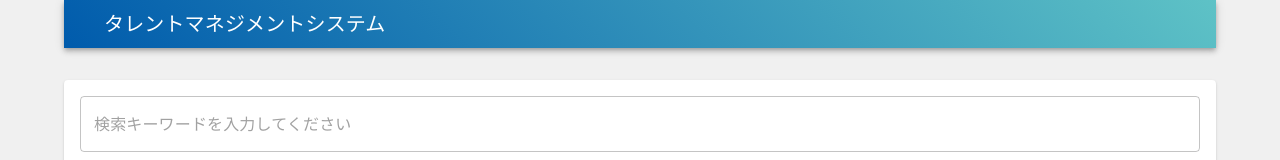
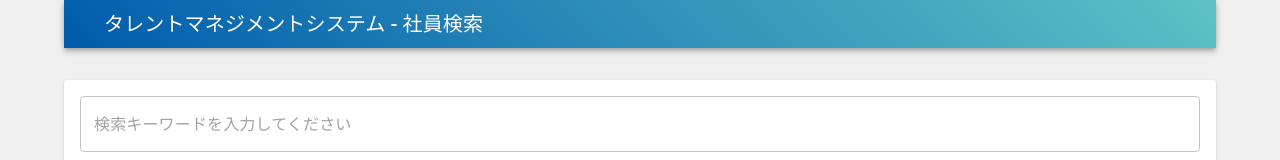
Before and after one commit to nishikawa6/WHI-Intern-2025, a Next.js app in the folder frontend/: page / in a window 1280 px wide. Shown: the top 160 px of the page. Built offline with nearby package versions, Linux system fonts and the light colour scheme; no server answers; some icons are missing; what @mui/material-nextjs, io-ts would draw is missing.

Commit message:
globalheader

```diff
--- a/frontend/src/app/employee/[id]/page.tsx
+++ b/frontend/src/app/employee/[id]/page.tsx
@@ -4,8 +4,8 @@ import { Suspense } from 'react';
 
 export default function EmployeePage() {
   return (
-    <GlobalContainer>
-      { /* Mark EmployeeDetailsContainer as CSR */ }
+    <GlobalContainer pageTitle="社員詳細">
+      {/* Mark EmployeeDetailsContainer as CSR */}
       <Suspense>
         <EmployeeDetailsContainer />
       </Suspense>
--- a/frontend/src/app/page.tsx
+++ b/frontend/src/app/page.tsx
@@ -3,7 +3,7 @@ import { GlobalContainer } from "@/components/GlobalContainer";
 
 export default function Home() {
   return (
-    <GlobalContainer>
+    <GlobalContainer pageTitle="社員検索">
       <SearchEmployees />
     </GlobalContainer>
   );
--- a/frontend/src/components/GlobalContainer.tsx
+++ b/frontend/src/components/GlobalContainer.tsx
@@ -3,13 +3,22 @@ import { VerticalSpacer } from "../components/VerticalSpacer";
 import { GlobalHeader } from "../components/GlobalHeader";
 import { GlobalFooter } from "../components/GlobalFooter";
 
-export function GlobalContainer({ children }: { children?: React.ReactNode }) {
+export function GlobalContainer({
+  children,
+  pageTitle,
+}: {
+  children: React.ReactNode;
+  pageTitle: string;
+}) {
   return (
     <Container
       sx={{ display: "flex", flexDirection: "column", minHeight: "100vh" }}
     >
       <header>
-        <GlobalHeader title={"タレントマネジメントシステム"} />
+        <GlobalHeader
+          title={"タレントマネジメントシステム"}
+          subtitle={pageTitle}
+        />
       </header>
 
       <VerticalSpacer height={32} />
--- a/frontend/src/components/GlobalHeader.tsx
+++ b/frontend/src/components/GlobalHeader.tsx
@@ -4,9 +4,12 @@ import Link from "next/link";
 
 export interface GlobalHeaderProps {
   title: string;
+  subtitle: string;
 }
 
-export function GlobalHeader({ title }: GlobalHeaderProps) {
+export function GlobalHeader({ title, subtitle }: GlobalHeaderProps) {
+  const displayTitle = `${title} - ${subtitle}`;
+
   return (
     <Box sx={{ flexGrow: 1 }}>
       <AppBar position="static">
@@ -22,7 +25,7 @@ export function GlobalHeader({ title }: GlobalHeaderProps) {
           </Link>
           <Link href="/">
             <Typography variant="h6" component="h1" sx={{ flexGrow: 1 }}>
-              {title}
+              {displayTitle}
             </Typography>
           </Link>
         </Toolbar>
```
